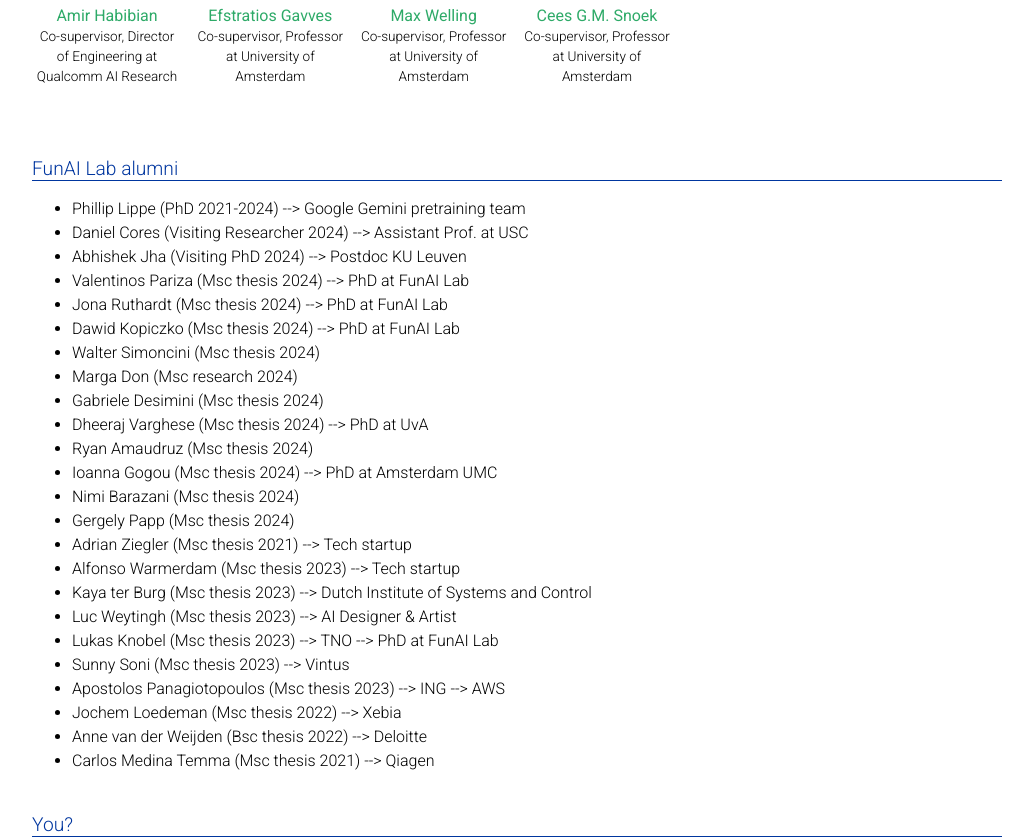
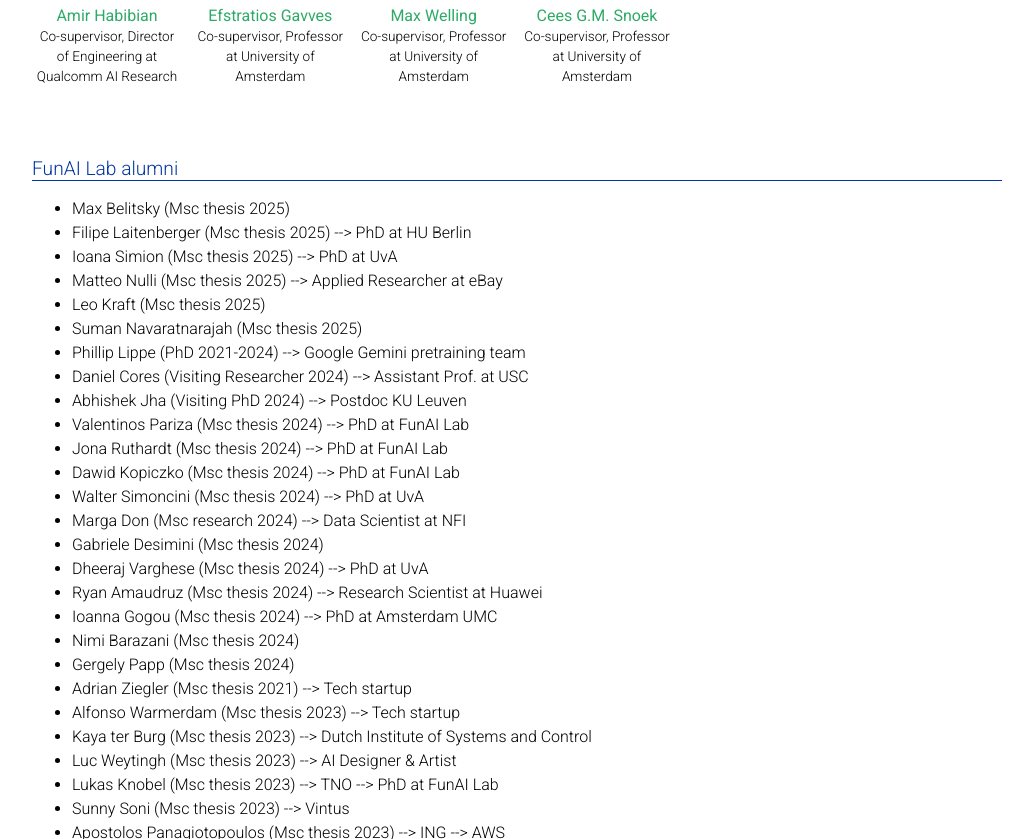
Before and after one commit to fundamentalailab/fundamentalailab.github.io, a Jekyll site: the page built from _pages/about.md, in a window 1280 px wide and 900 px high, scrolled down 3156 px, cut to the strip 61-900 px from the top of the window. Shown: the whole strip, without its empty margins (123-1156 px from the left). Built offline with Jekyll 4.4.1, drawn with Linux system fonts in a browser that asks for light colours; full-size pictures stand in for the smaller copies a plugin makes; comment, search, counter and statistics services are not loaded; a style sheet for code colours, icons or effects is not loaded.

Commit message:
Update about.md

```diff
--- a/_pages/about.md
+++ b/_pages/about.md
@@ -277,17 +277,23 @@ We put the _fun_ into fundamental research.
 
  <h2 class="category">FunAI Lab alumni</h2>
   <ul>
+    <li>Max Belitsky  (Msc thesis 2025)</li>
+    <li>Filipe Laitenberger (Msc thesis 2025) --> PhD at HU Berlin</li>
+    <li>Ioana Simion  (Msc thesis 2025) --> PhD at UvA </li>
+    <li>Matteo Nulli  (Msc thesis 2025) --> Applied Researcher at eBay </li>
+    <li>Leo Kraft (Msc thesis 2025)</li>
+    <li>Suman Navaratnarajah (Msc thesis 2025)</li>
     <li>Phillip Lippe (PhD 2021-2024) --> Google Gemini pretraining team</li>
     <li>Daniel Cores (Visiting Researcher 2024) --> Assistant Prof. at USC </li>
     <li>Abhishek Jha (Visiting PhD 2024) --> Postdoc KU Leuven</li>
     <li>Valentinos Pariza (Msc thesis 2024) --> PhD at FunAI Lab</li>
     <li>Jona Ruthardt (Msc thesis 2024) --> PhD at FunAI Lab</li>
     <li>Dawid Kopiczko (Msc thesis 2024) --> PhD at FunAI Lab</li>
-    <li>Walter Simoncini (Msc thesis 2024) </li>
-    <li>Marga Don (Msc research 2024) </li>
+    <li>Walter Simoncini (Msc thesis 2024) --> PhD at UvA </li>
+    <li>Marga Don (Msc research 2024) --> Data Scientist at NFI </li>
     <li>Gabriele Desimini (Msc thesis 2024) </li>
-    <li>Dheeraj Varghese (Msc thesis 2024) --> PhD at UvA</li>
-    <li>Ryan Amaudruz (Msc thesis 2024) </li>
+    <li>Dheeraj Varghese (Msc thesis 2024) --> PhD at UvA </li>
+    <li>Ryan Amaudruz (Msc thesis 2024) --> Research Scientist at Huawei </li>
     <li>Ioanna Gogou (Msc thesis 2024) --> PhD at Amsterdam UMC</li>
     <li>Nimi Barazani (Msc thesis 2024) </li>
     <li>Gergely Papp (Msc thesis 2024) </li>
```
